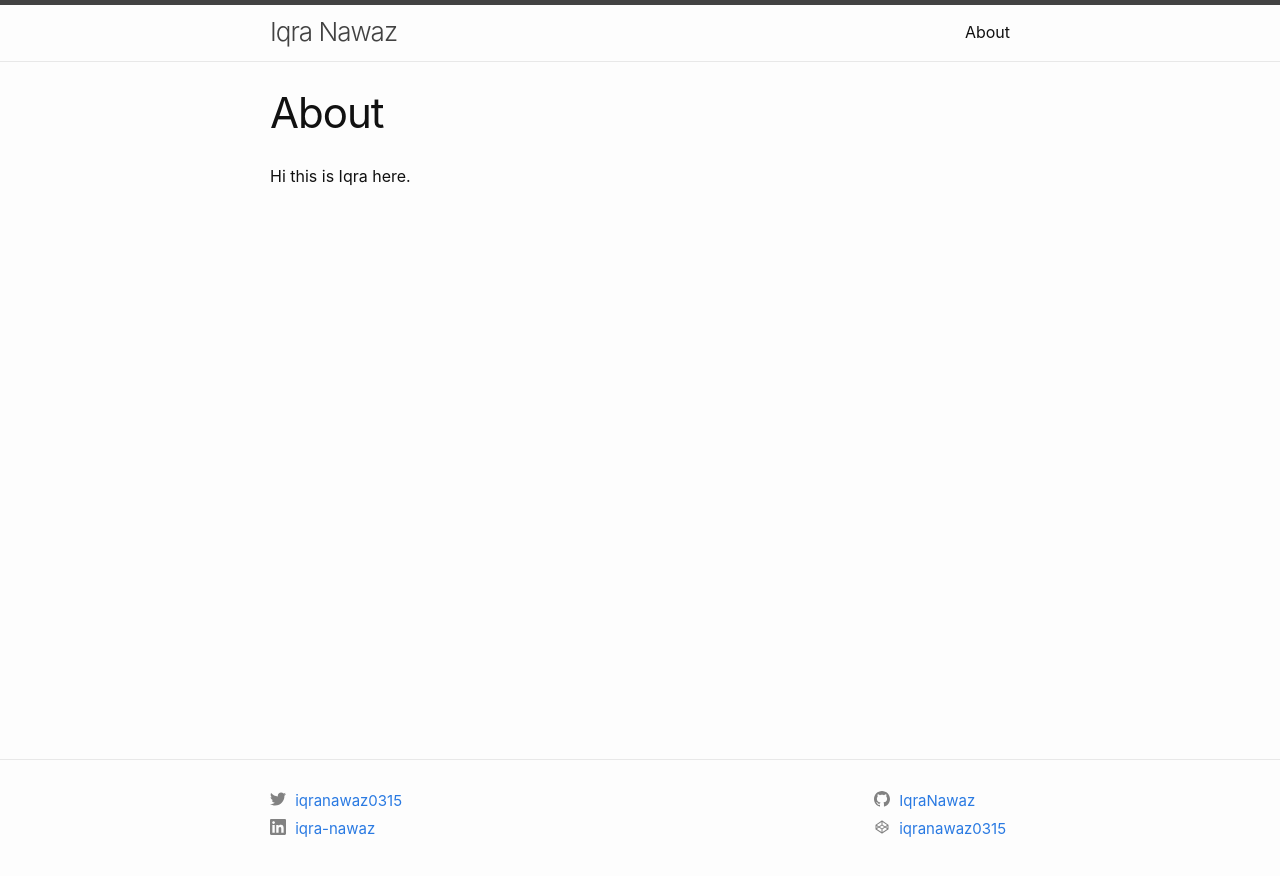
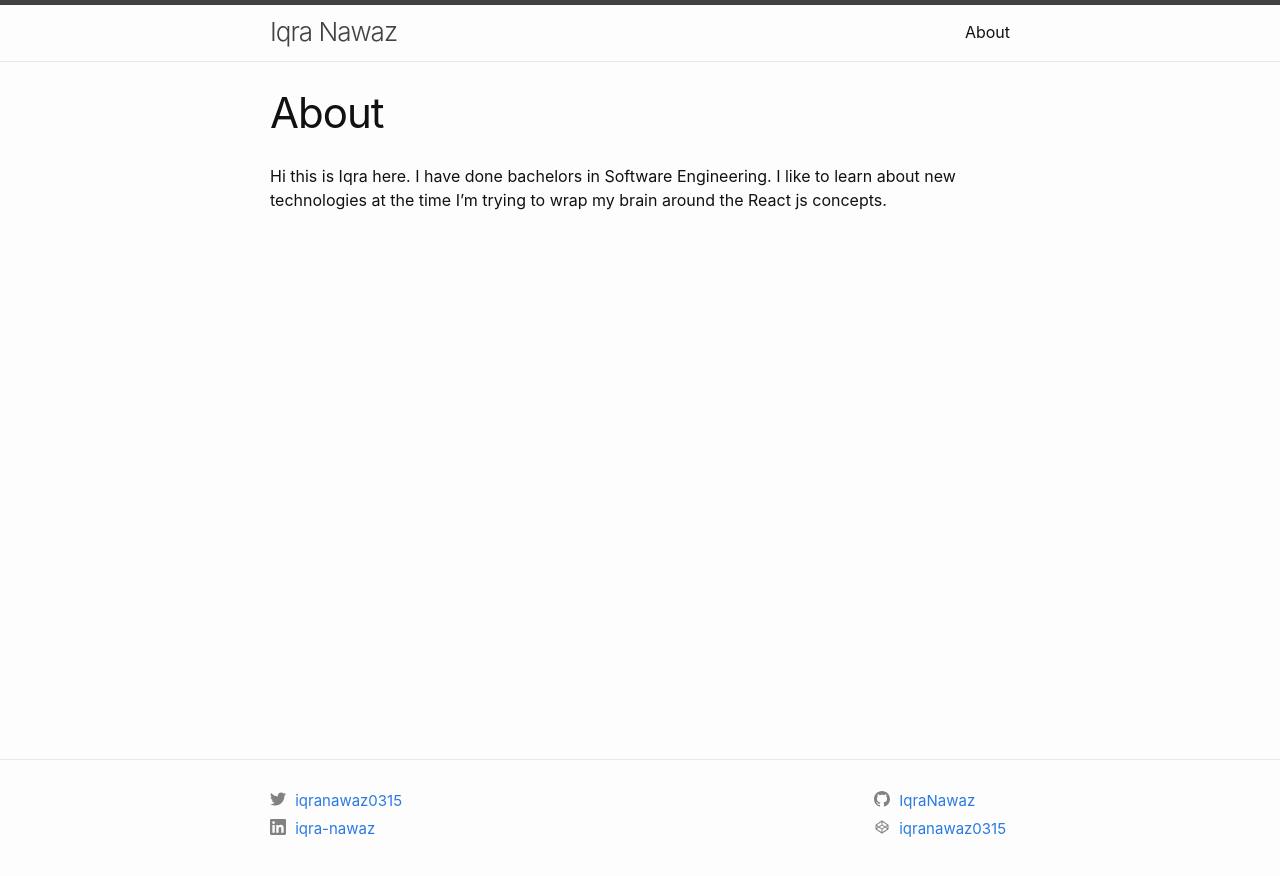
Before and after one commit to IqraNawaz/blog, a Jekyll site: the page built from about.markdown, in a window 1280 px wide. Shown: the top 876 px of the page. Built offline with Jekyll 4.4.1, drawn with Linux system fonts in a browser that asks for light colours.

Commit message:
modifying about

```diff
--- a/about.markdown
+++ b/about.markdown
@@ -5,3 +5,5 @@ permalink: /about/
 ---
 
 Hi this is Iqra here.
+I have done bachelors in Software Engineering.
+I like to learn about new technologies at the time I'm trying to wrap my brain around the React js concepts.
```
